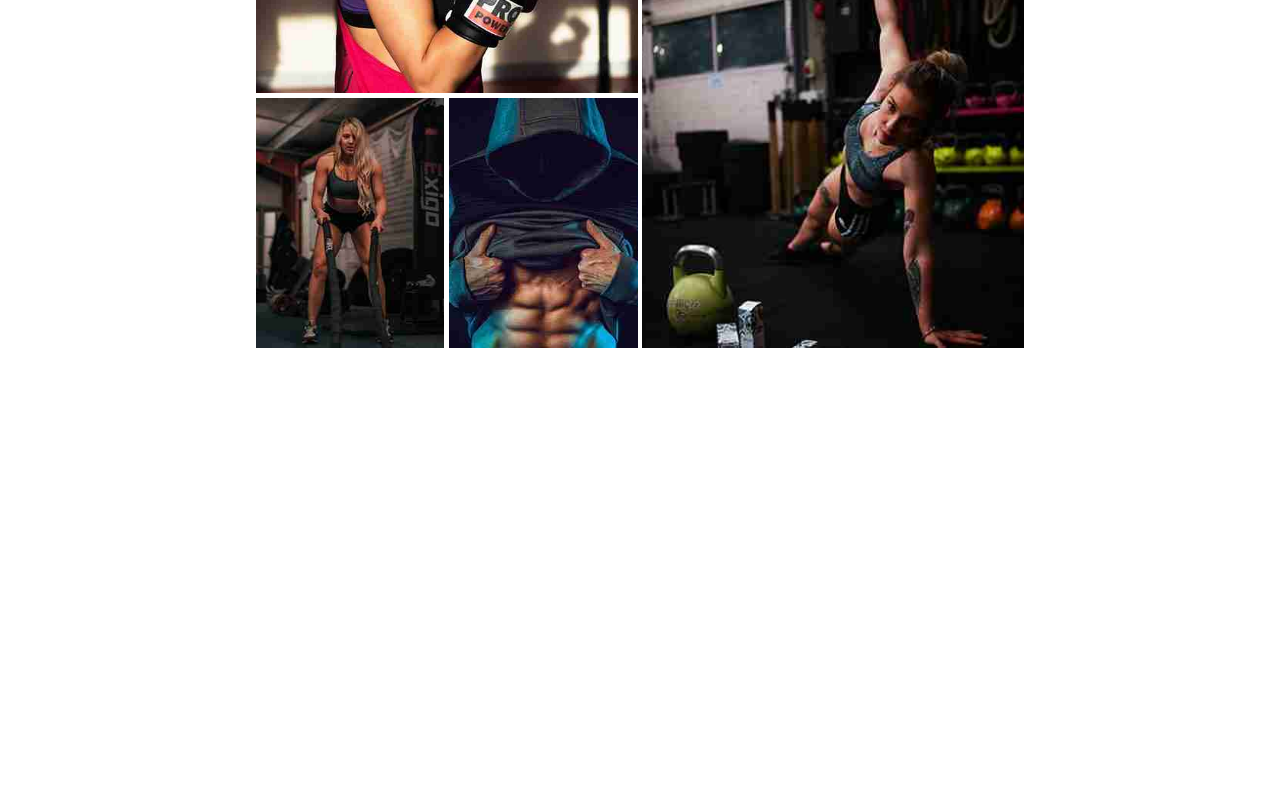
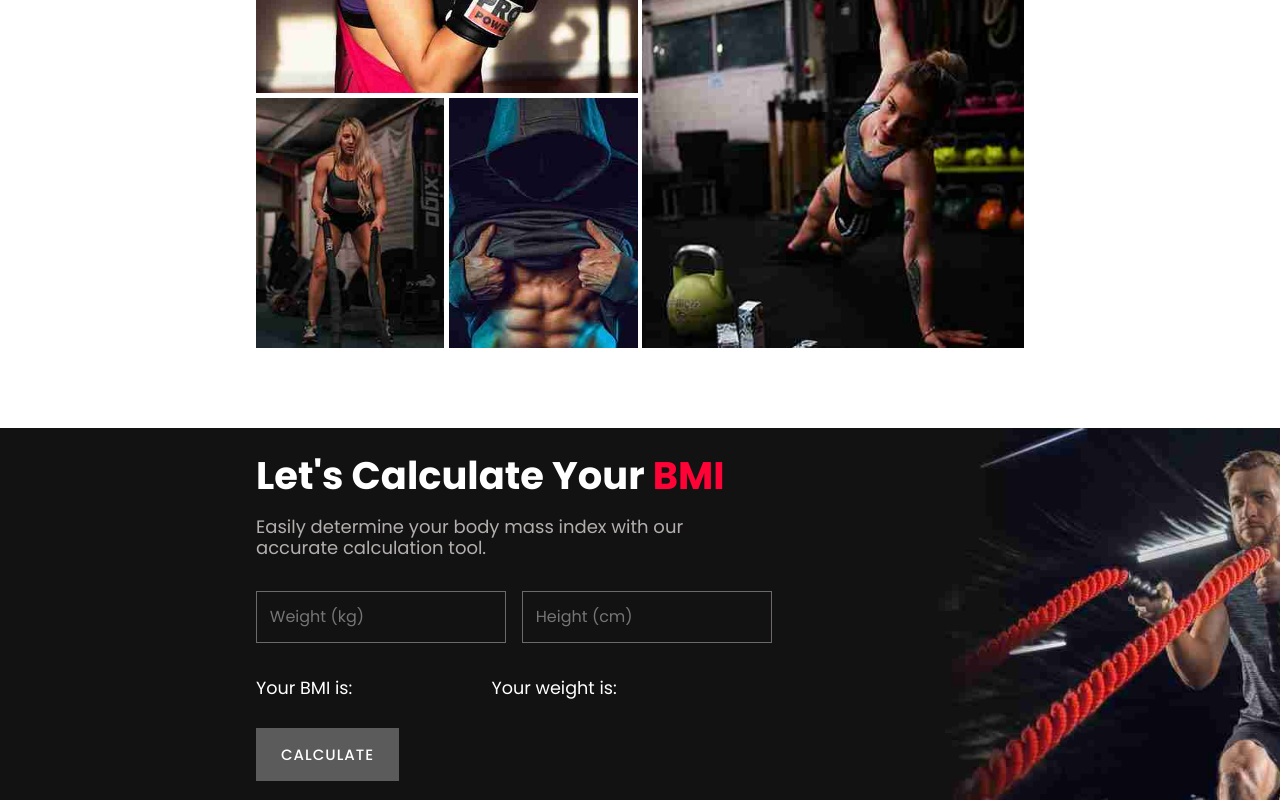
Before and after one commit to abdrv8/gymate, a React (Vite) app: page / in a window 1280 px wide. Shown: the part 7107-7907 px from the top of the page. Before the commit the page ends 7535 px from the top, so only its background shows below. Built offline with nearby package versions, Linux system fonts and the light colour scheme.

Commit message:
bmi calculator completed

```diff
--- a/src/assets/index.js
+++ b/src/assets/index.js
@@ -64,6 +64,8 @@ import img2 from "./gallery/img2.jpg";
 import img3 from "./gallery/img3.jpg";
 import img4 from "./gallery/img4.jpg";
 import img5 from "./gallery/img5.jpg";
+// bmi calc
+import bmiBg from "./bmi/background.jpg";
 
 export {
   logoWhite,
@@ -126,4 +128,5 @@ export {
   img3,
   img4,
   img5,
+  bmiBg,
 };
--- /dev/null
+++ b/src/components/BmiCalc.jsx
@@ -0,0 +1,82 @@
+import { useState } from "react";
+
+import "./styles/BmiCalc.scss";
+import { Container } from "../layout/Container";
+import { bmiBg } from "../assets";
+
+const BmiCalc = () => {
+  const [weight, setWeight] = useState(0);
+  const [height, setHeight] = useState(0);
+  const [bmi, setBmi] = useState("");
+  const [message, setMessage] = useState("");
+
+  const calcBmi = () => {
+    if (weight == 0 || height == 0) {
+      alert("Enter a valid value");
+    } else {
+      if (weight === 0 || height === 0) {
+        alert("Please enter a valid weight and height");
+      } else {
+        let bmi = weight / ((height * height) / 10000);
+        setBmi(bmi.toFixed(1));
+
+        // logic for message
+        if (bmi < 20) {
+          setMessage("Underweight");
+        } else if (bmi >= 20 && bmi < 27) {
+          setMessage("Normal");
+        } else {
+          setMessage("Overweight");
+        }
+      }
+    }
+  };
+
+  return (
+    <div
+      className="bmicalc"
+      style={{
+        background: `url('${bmiBg}') no-repeat center center/cover`,
+      }}
+    >
+      <Container>
+        <div className="content">
+          <div className="heading">
+            <h1>
+              Let's Calculate Your <span>BMI</span>
+            </h1>
+            <p>
+              Easily determine your body mass index with our accurate
+              calculation tool.
+            </p>
+          </div>
+          <div className="inputs">
+            <input
+              type="text"
+              placeholder="Weight (kg)"
+              onChange={(e) => setWeight(e.target.value)}
+            />
+            <input
+              type="text"
+              placeholder="Height (cm)"
+              onChange={(e) => setHeight(e.target.value)}
+            />
+          </div>
+          <div className="result">
+            <div className="bmi">
+              Your BMI is: <span>{bmi}</span>
+            </div>
+            <div className="weight">
+              Your weight is: <span>{message}</span>
+            </div>
+          </div>
+          <a onClick={calcBmi}>
+            <span>Calculate</span>
+          </a>
+        </div>
+      </Container>
+    </div>
+  );
+};
+
+export default BmiCalc;
--- a/src/components/index.js
+++ b/src/components/index.js
@@ -7,6 +7,7 @@ import ChooseUs from "./ChooseUs";
 import Trainers from "./Trainers";
 import Testimonials from "./Testimonials";
 import Gallery from "./Gallery";
+import BmiCalc from "./BmiCalc";
 
 export {
   Header,
@@ -18,4 +19,5 @@ export {
   Trainers,
   Testimonials,
   Gallery,
+  BmiCalc,
 };
--- /dev/null
+++ b/src/components/styles/BmiCalc.scss
@@ -0,0 +1,89 @@
+@mixin spanStyle {
+  span {
+    color: var(--secondary-color);
+  }
+}
+
+.bmicalc {
+  width: 100%;
+  height: max-content;
+  padding: 1.2rem 0;
+  color: white;
+  .content {
+    height: max-content;
+    display: flex;
+    flex-direction: column;
+    justify-content: center;
+    position: relative;
+    gap: 2rem;
+    .heading {
+      display: flex;
+      flex-direction: column;
+      gap: 0.8rem;
+      h1 {
+        font-size: 2.4rem;
+        @include spanStyle();
+      }
+      p {
+        width: 460px;
+        line-height: 1.3rem;
+        color: rgb(180, 175, 175);
+        font-size: 18px;
+      }
+    }
+    .inputs {
+      display: flex;
+      gap: 1rem;
+      input {
+        padding: 0.8rem;
+        background: transparent;
+        border: 1px solid rgba(180, 175, 175, 0.552);
+        color: white;
+        font-size: 1rem;
+        width: 250px;
+      }
+    }
+    .result {
+      display: flex;
+      gap: 8rem;
+      font-size: 1.1rem;
+      margin-bottom: 5rem;
+      @include spanStyle();
+      .bmi,
+      .weight {
+        display: flex;
+        align-items: center;
+        gap: 0.7rem;
+      }
+    }
+    a {
+      background: var(--primary-color-light);
+      color: white;
+      padding: 15px 25px;
+      width: max-content;
+      text-transform: uppercase;
+      font-size: 15px;
+      font-weight: 500;
+      letter-spacing: 1px;
+      display: flex;
+      justify-content: center;
+      align-items: center;
+      gap: 10px;
+      position: absolute;
+      cursor: pointer;
+      bottom: 0;
+      left: 0;
+      transition: all 0.3s ease-in;
+      &:hover {
+        background: var(--secondary-color);
+        color: white;
+      }
+      &:hover i {
+        color: white;
+      }
+      i {
+        color: white;
+      }
+    }
+  }
+}
--- a/src/components/styles/Gallery.scss
+++ b/src/components/styles/Gallery.scss
@@ -1,6 +1,6 @@
 .gallery {
   width: 100%;
-  height: max;
+  height: max-content;
   padding: 5rem 0;
   position: relative;
   .bgIcon {
--- a/src/pages/Home.jsx
+++ b/src/pages/Home.jsx
@@ -7,6 +7,7 @@ import {
   Trainers,
   Testimonials,
   Gallery,
+  BmiCalc,
 } from "../components";
 
 const Home = () => {
@@ -20,6 +21,7 @@ const Home = () => {
       <Trainers />
       <Testimonials />
       <Gallery />
+      <BmiCalc />
     </div>
   );
 };
```
Also changed, not shown: src/assets/bmi/background.jpg (added).
